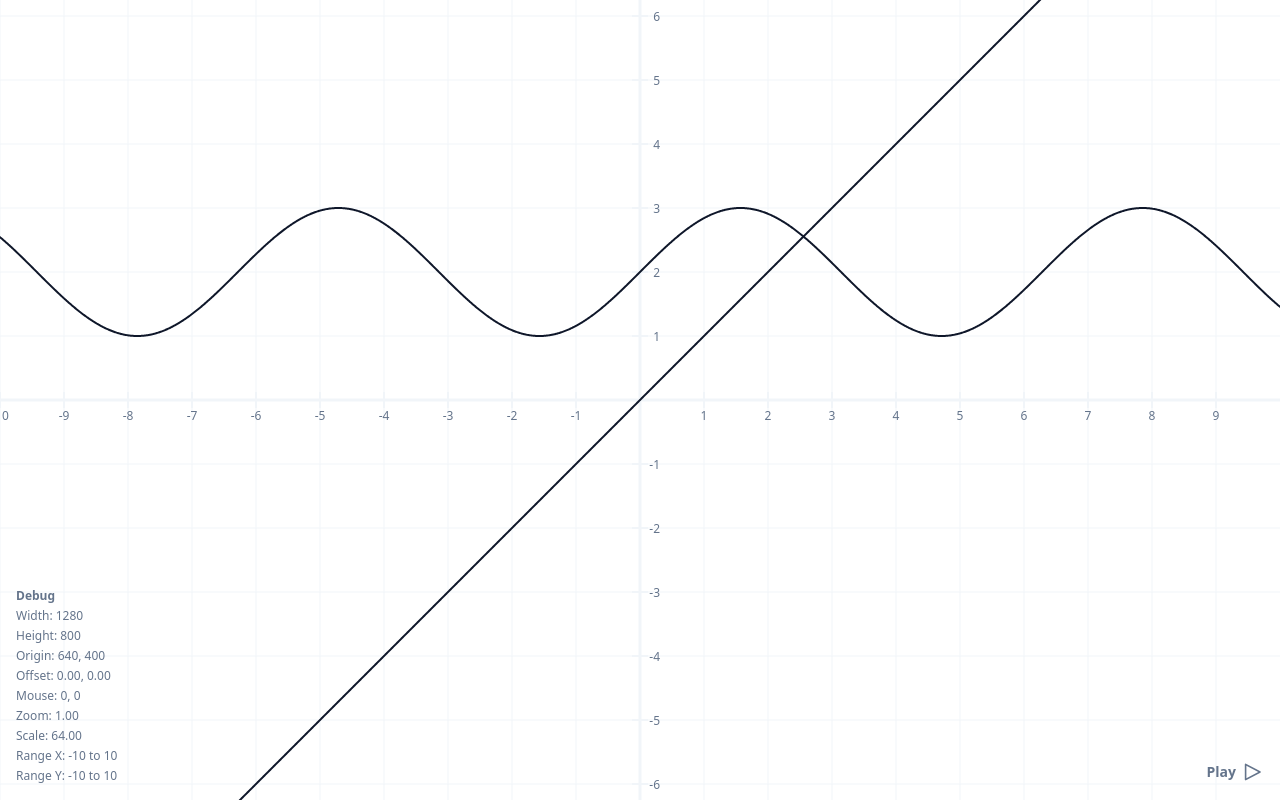
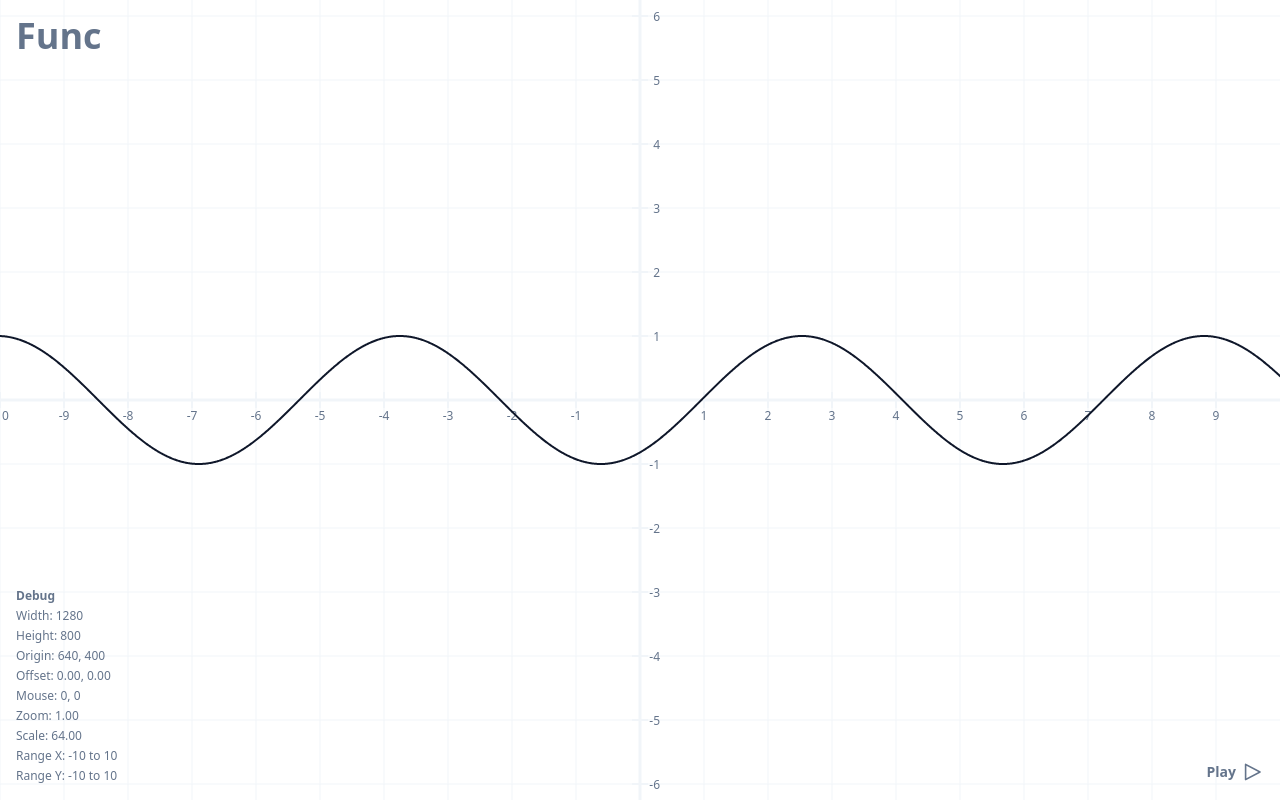
Before and after one commit to leonmeka/func, a React (Vite) app: page / in a window 1280 px wide. Built offline with nearby package versions, Linux system fonts and the light colour scheme.

Commit message:
docs: add readme

```diff
--- a/core/components/coordinate-system/coordinate-system.tsx
+++ b/core/components/coordinate-system/coordinate-system.tsx
@@ -51,7 +51,7 @@ export const CoordinateSystem = ({
     <Theme theme={theme}>
       <div
         ref={ref}
-        className="h-full w-full select-none bg-background overflow-hidden"
+        className="h-full w-full select-none cursor-default bg-background overflow-hidden"
         onPointerDown={handlePointerDown}
         onPointerMove={handlePointerMove}
         onPointerUp={handlePointerUp}
@@ -59,6 +59,10 @@ export const CoordinateSystem = ({
         onMouseMove={handleMouseMove}
         onWheel={handleWheel}
       >
+        <div className="absolute grid gap-2 top-0 left-0 p-4">
+          <span className="text-4xl font-bold text-muted-foreground">Func</span>
+        </div>
+
         <CoordinateSystemContext.Provider
           value={{
             origin,
--- a/package.json
+++ b/package.json
@@ -1,5 +1,6 @@
 {
   "name": "react-coord",
+  "description": "A react-based functional animation library",
   "private": true,
   "version": "0.0.0",
   "type": "module",
--- a/src/App.tsx
+++ b/src/App.tsx
@@ -9,13 +9,13 @@ import { AnimationControls } from "@core/components/controls/animation-controls/
 import { Debug } from "@core/components/debug/debug";
 
 export const App = () => {
-  const f = (x: number) => x;
-  const g = (x: number) => animation.value + Math.sin(x);
+  const f = (x: number) => Math.sin(x);
+  const g = (x: number) => Math.sin(x + animation.value);
 
   const animation = useAnimation({
     y: f,
-    duration: 1_000,
-    range: [-2, 2],
+    duration: 5_000,
+    range: [-5, 5],
   });
 
 
@@ -25,7 +25,6 @@ export const App = () => {
         <Plot>
           <Grid />
 
-          <Function y={f} />
           <Function y={g} />
         </Plot>
 
```
Also changed, not shown: assets/thumbnail.png (added), 1 other file (tests, documents, lock files or other folders).
